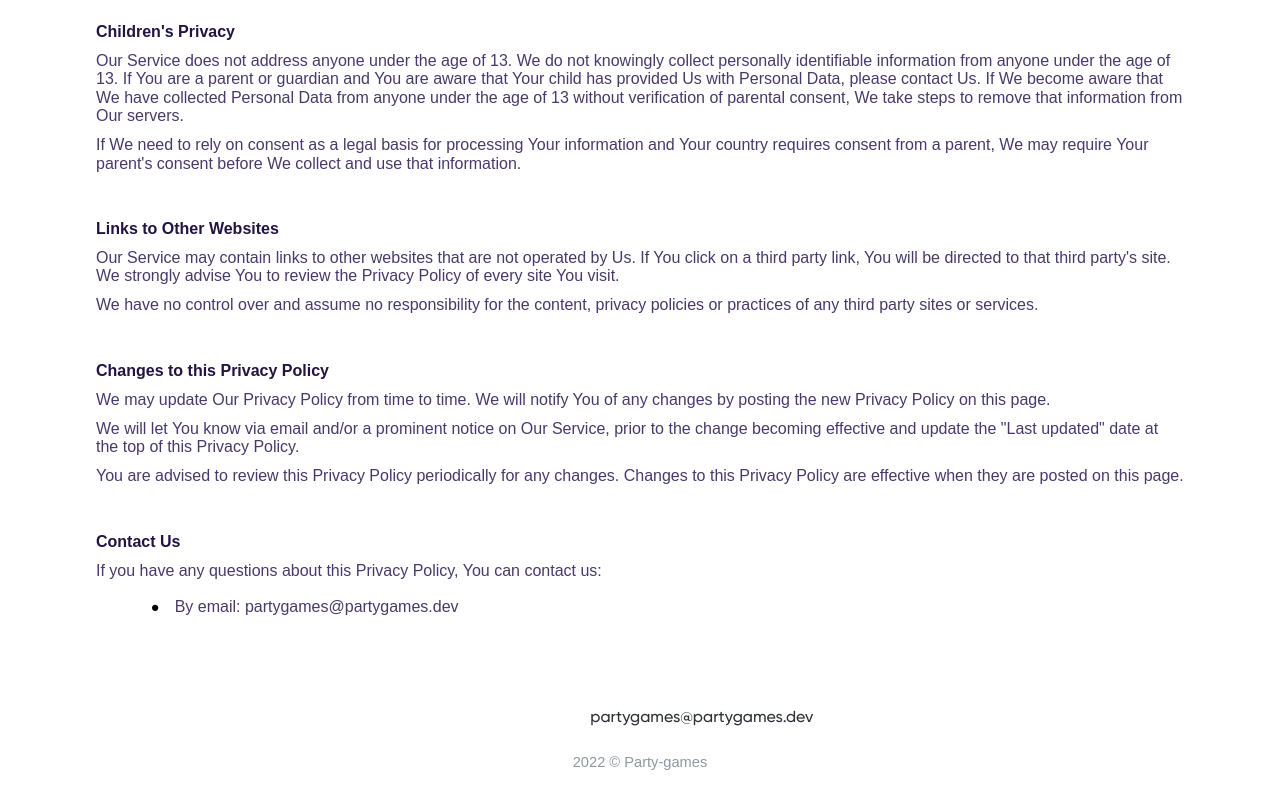
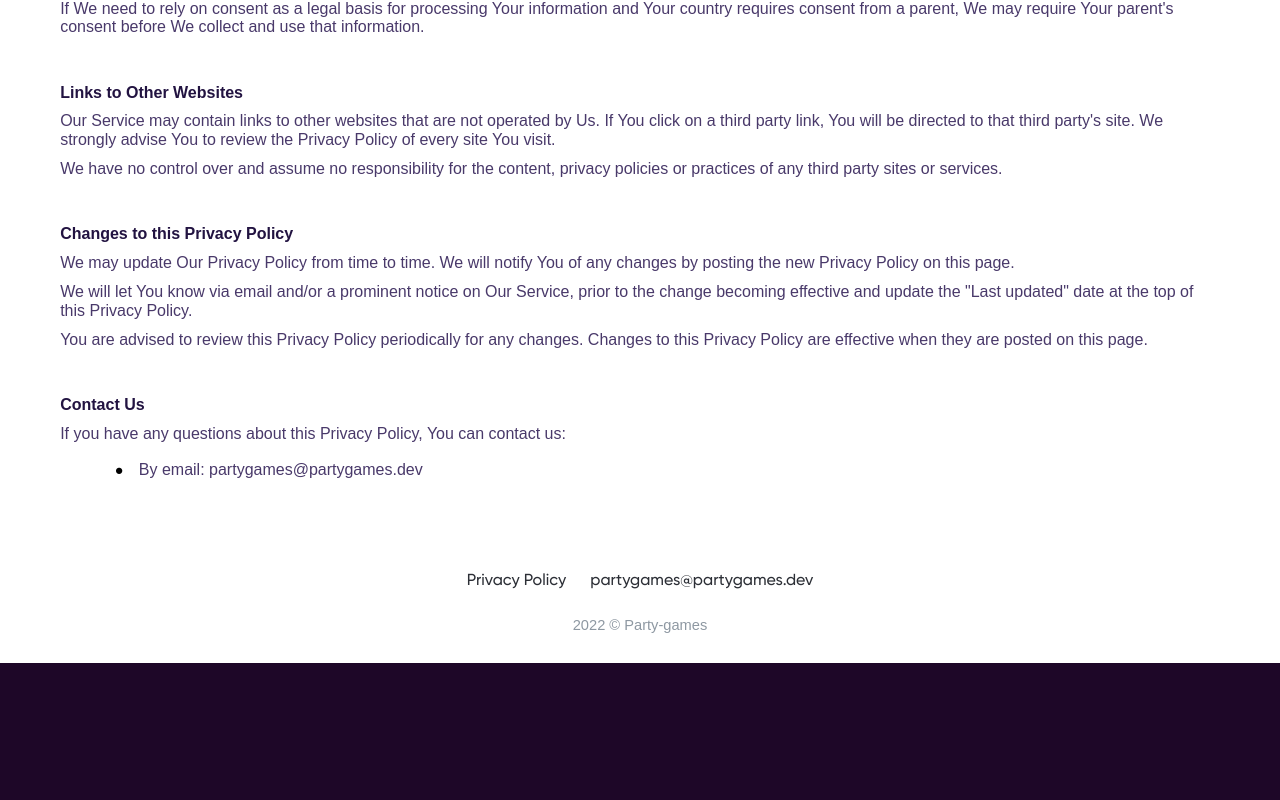
Before and after one commit to dankocher/partygames.dev, a React (Create React App) app: page /privacy in a window 1280 px wide. Shown: the part 5532-6332 px from the top of the page. After the commit the page ends 6195 px from the top, so only its background shows below. Built offline with nearby package versions, Linux system fonts and the light colour scheme.

Commit message:
fix: styles bugs

```diff
--- a/src/components/Footer/styles.module.scss
+++ b/src/components/Footer/styles.module.scss
@@ -25,7 +25,7 @@
   padding-top: 56px;
   padding-bottom: 28px;
   text-align: center;
-  color: $white;
+  color: $textColor;
 
   @media (max-width: $footerPoint) {
     padding-top: 44px;
--- a/src/screens/Privacy/index.module.scss
+++ b/src/screens/Privacy/index.module.scss
@@ -11,16 +11,15 @@
       position: static;
     }
 
-    a {
-      color: $textColor;
-    }
     p {
       color: #8e98a2;
     }
   }
 
   section {
-    padding: 72pt 72pt 0 72pt;
+    padding-left: autoResize(10px, 96px, $phoneWidth) !important;
+    padding-top: autoResize(10px, 96px, $phoneWidth) !important;
+    padding-right: autoResize(10px, 96px, $phoneWidth) !important;
   }
 
   ol {
```
